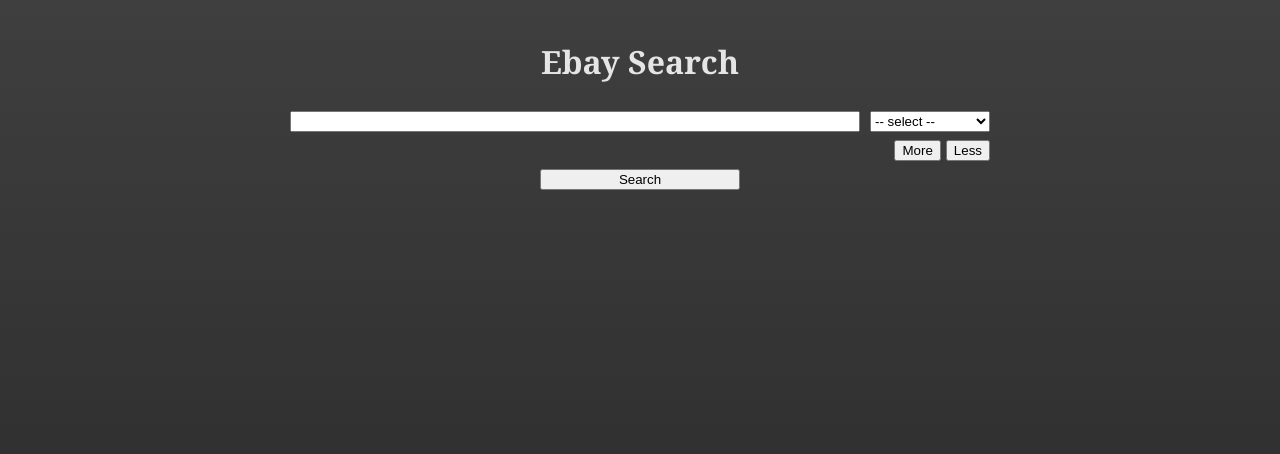
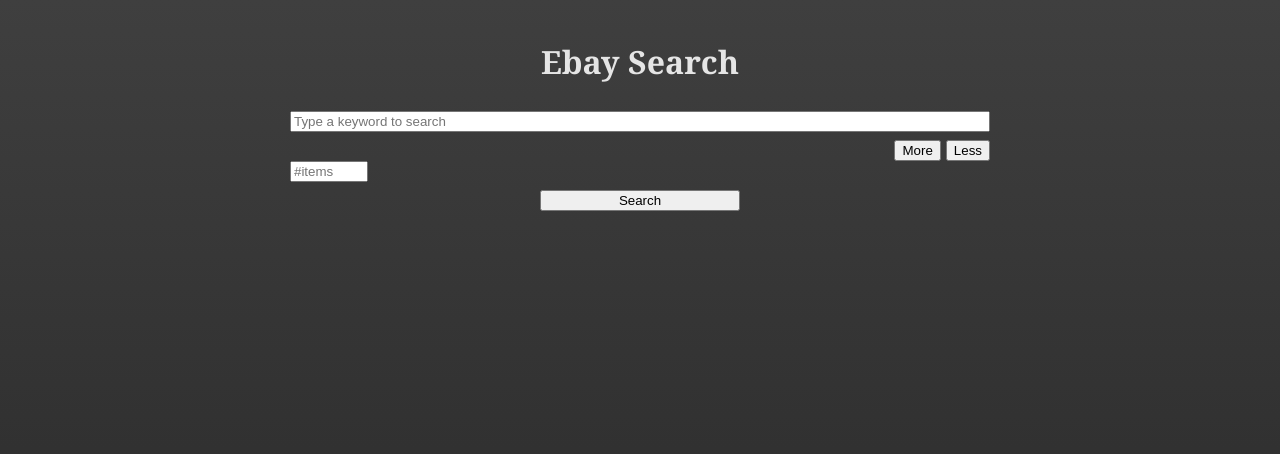
Before and after one commit to khirshah/react_ebay-query, a React app: page / in a window 1280 px wide. Shown: the top 454 px of the page. Built offline with nearby package versions, Linux system fonts and the light colour scheme.

Commit message:
feat: UI change, dropdown removed, separate field for number of items

```diff
--- a/app/App.js
+++ b/app/App.js
@@ -22,15 +22,10 @@
 
   handleSearch = (formData) => {
     let keyword=""
-    let limit=5
+    let limit=formData.limit
 
-    formData.map(i => {
-      if (i.field == "title") {
-        keyword += `${i.content.trim().replace(" ",",")},`
-      }
-      else if (i.field == "limit"){
-        limit = i.content.trim()
-      }
+    formData.content.map(i => {
+      keyword += `${i.trim().replace(" ",",")},`
     })
 
     if(keyword != "") {
@@ -63,8 +58,7 @@
     }
   }
 
-  render(){
-    //console.log("app.props: ", this.props)
+  render() {
     return(
       <div className={styles.app}>
         <div className={styles.appContainer}>
--- a/app/components/DropDown.js
+++ /dev/null
@@ -1,24 +0,0 @@
-//----------------------- IMPORT --------------------------------------
-//----------------------- React -----------------------------------
-import React, { Component} from "react";
-
-//------------------------- styles --------------------------------
-import styles from "./dropDown.css";
-
-//---------------------- COMPONENT -------------------------------
-export default class DropDown extends Component{
-  state = {
-    value: "select",
-    classname: "default"
-  }
-
-  render() {
-    return (
-      <select className={styles.dropDown} defaultValue={this.state.value} onChange={(event) => this.props.inputchange(this.props.itemkey,event.target.value,"field")}>
-         <option className={styles[this.state.classname]} value="select" disabled >-- select --</option>
-         <option value="title">Title</option>
-         <option value="limit">Number of items</option>
-      </select>
-    )
-  }
-}
--- a/app/components/InputField.js
+++ b/app/components/InputField.js
@@ -9,7 +9,7 @@
 export default class InputField extends Component{
   render() {
     return (
-      <input className={styles.inputField} placeholder={this.props.placeholder} onChange={(event) => this.props.inputchange(this.props.itemkey,event.target.value,"content")}></input>
+      <input className={styles.inputField} placeholder={this.props.placeholder} onChange={(event) => this.props.inputchange(this.props.itemkey,event.target.value)}></input>
       )
   }
 }
--- a/app/components/SearchContainer.js
+++ b/app/components/SearchContainer.js
@@ -16,19 +16,27 @@
 
     state = {
       id: 1,
-      formData: [{
-        content: "",
-        field: ""
-      }],
+      formData: {
+        content: [""],
+        limit: 5
+      }
     }
 
-  handleinputFieldChange = (key,value, target) => {
+  handleinputFieldChange = (key,value) => {
     this.props.dispatch({
       type: 'INPUT_FIELD_CHANGE',
       value: value,
-      id: target})
+      id: key})
     var {formData} = this.state
-    formData[key][target]= value
+    formData.content[key]= value
+    this.setState({
+      formData: formData
+    })
+  }
+
+  handleRowsNumChange = (value) => {
+    var {formData} = this.state
+    formData.limit = value
     this.setState({
       formData: formData
     })
@@ -39,23 +47,22 @@
       type: 'ADD_SEARCH_ROW',
       id: this.state.id++
     })
-    this.setState({formData:
-      this.state.formData.concat([{
-        content: "",
-        field: ""
-      }])})
+    var {formData} = this.state
+    formData.content= formData.content.concat([""])
+    this.setState({formData: formData})
   }
 
   handleRemoveSearchRow = () => {
     this.setState({
-      formData: this.state.formData.filter((i, index) => {
-        return index != (this.state.formData.length-1)
+      formData: this.state.formData.content.filter((i, index) => {
+        return index != (this.state.formData.content.length-1)
       })
     })
   }
 
   createSearchRows = () => {
-    const rows = this.state.formData.map((i, index) => {
+    console.log(this.state)
+    const rows = this.state.formData.content.map((i, index) => {
       return <SearchRow key={index} itemkey={index}  inputchange={this.handleinputFieldChange.bind(this)}/>
     })
     return rows
@@ -67,9 +74,10 @@
         <div className={styles.searchContainer} >
           {this.createSearchRows()}
           <div className={styles.buttonsContainer}>
-          <Button className={styles.btn} onclick={this.handleAddSearchRow.bind(this)} label="More"/>
-          <Button className={styles.btn} onclick={this.handleRemoveSearchRow.bind(this)} label="Less"/>
+            <Button className={styles.btn} onclick={this.handleAddSearchRow.bind(this)} label="More"/>
+            <Button className={styles.btn} onclick={this.handleRemoveSearchRow.bind(this)} label="Less"/>
           </div>
+          <input className={styles.limit} placeholder="#items" onChange={(event) => this.handleRowsNumChange(event.target.value)}></input>
           <Button className={styles.searchButton} label="Search" onclick={() => this.props.buttonclick(this.state.formData)} />
         </div>
       )
--- a/app/components/SearchRow.js
+++ b/app/components/SearchRow.js
@@ -7,15 +7,13 @@
 
 //---------------------- components -------------------------------
 import InputField from "./InputField.js"
-import DropDown from "./DropDown.js"
 
 //---------------------- COMPONENT -------------------------------
 export default class SearchRow extends Component{
   render() {
     return (
         <div className={styles.searchRow}>
-          <InputField inputchange={this.props.inputchange} itemkey={this.props.itemkey}/>
-          <DropDown inputchange={this.props.inputchange} itemkey={this.props.itemkey}/>
+          <InputField inputchange={this.props.inputchange} itemkey={this.props.itemkey} placeholder="Type a keyword to search"/>
         </div>
       )
   }
--- a/app/components/dropDown.css
+++ /dev/null
@@ -1,3 +0,0 @@
-.default {
-  display: none;
-}
--- a/app/components/inputField.css
+++ b/app/components/inputField.css
@@ -1,4 +1,3 @@
 .inputField {
   flex-grow: 1;
-  margin-right: 10px;
 }
--- a/app/components/searchContainer.css
+++ b/app/components/searchContainer.css
@@ -17,3 +17,7 @@
 .btn {
   margin-left: 5px;
 }
+
+.limit{
+  width: 10%;
+}
```
